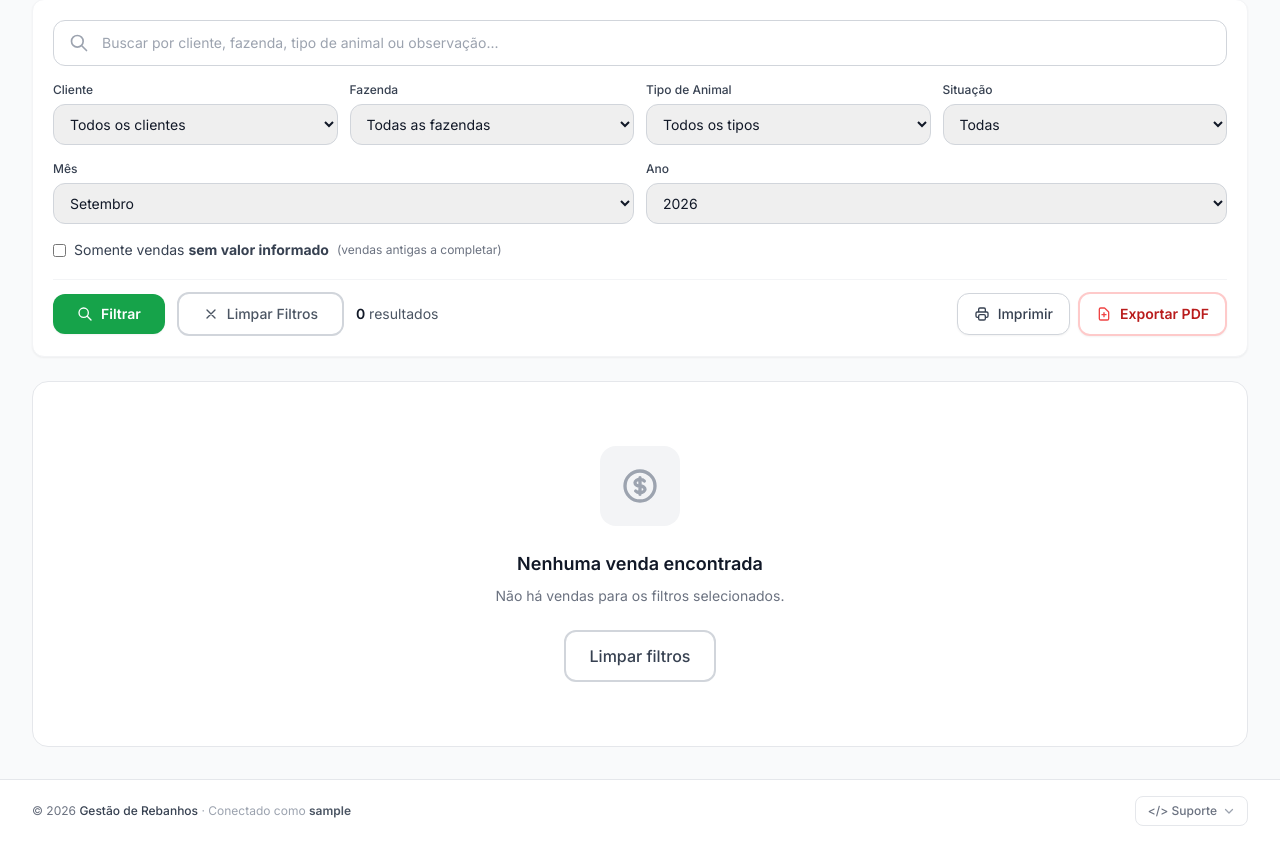
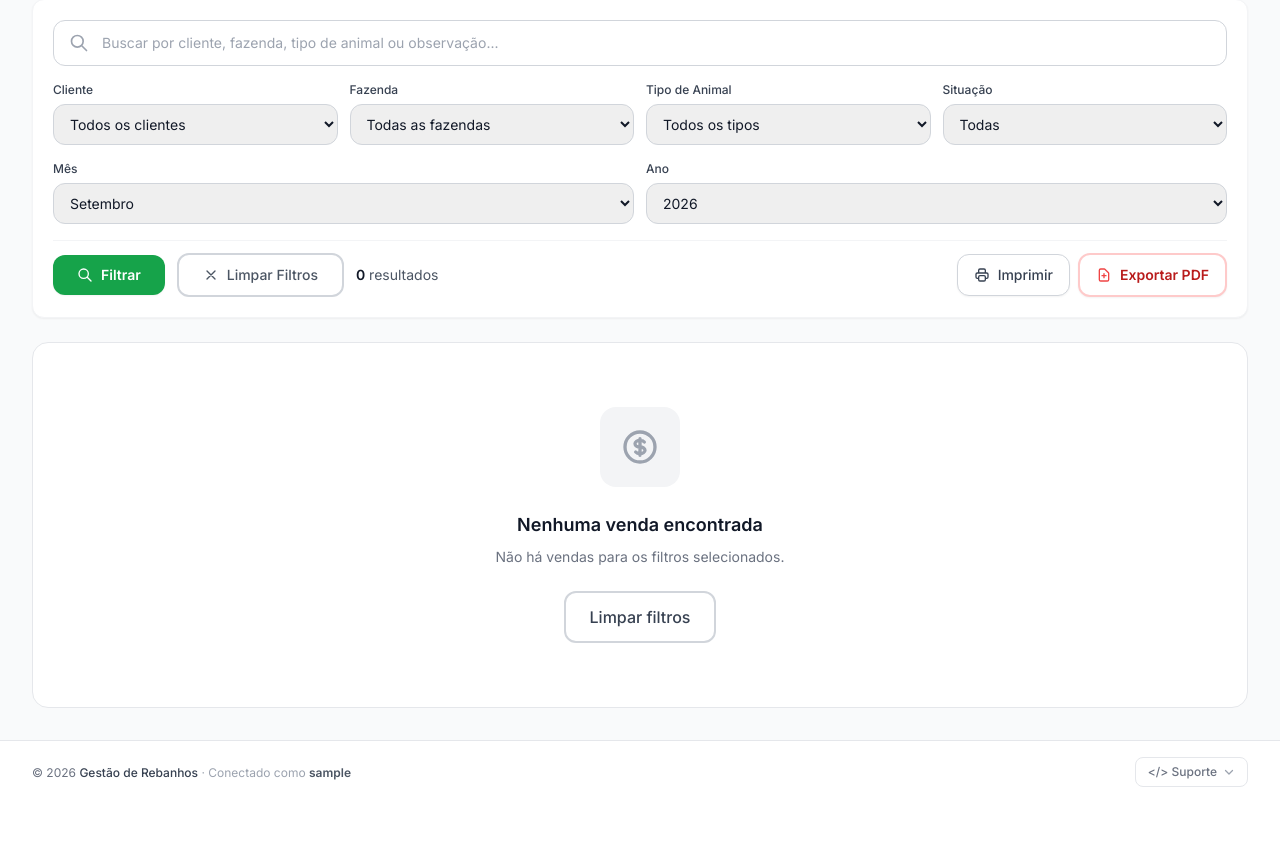
Before and after one commit to Frraz/Rebanho, a Django app: page /ocorrencias/venda/ in a window 1280 px wide; the page is wider, and only the part inside the window is pictured. Shown: the part 182-1024 px from the top of that part. After the commit the page ends 969 px from the top of that part, so only its background shows below. Run offline with Django 4.2, Linux system fonts and the light colour scheme; the visitor is signed in with stand-in values (Sample User, id 1); data that the repository does not hold is empty; parts of the project's set-up code (start-up, migrations or seed data) failed here and were passed over; some libraries are stand-ins or nearby versions.

Commit message:
Atualização

```diff
--- a/finance/templates/finance/venda_list.html
+++ b/finance/templates/finance/venda_list.html
@@ -119,12 +119,12 @@
                 {% include 'finance/partials/filtro_periodo.html' %}
             </div>
 
-            <label class="inline-flex items-center gap-2 text-sm text-gray-700 cursor-pointer">
+{% comment %}             <label class="inline-flex items-center gap-2 text-sm text-gray-700 cursor-pointer">
                 <input type="checkbox" name="sem_valor" value="1" {% if sem_valor_filtro == '1' %}checked{% endif %}
                        class="rounded border-gray-300 text-green-600 focus:ring-green-500">
                 <span>Somente vendas <strong>sem valor informado</strong></span>
                 <span class="text-xs text-gray-500">(vendas antigas a completar)</span>
-            </label>
+            </label> {% endcomment %}
 
             <div class="flex flex-wrap items-center gap-3 pt-3 border-t border-gray-100">
                 <button type="submit"
```
